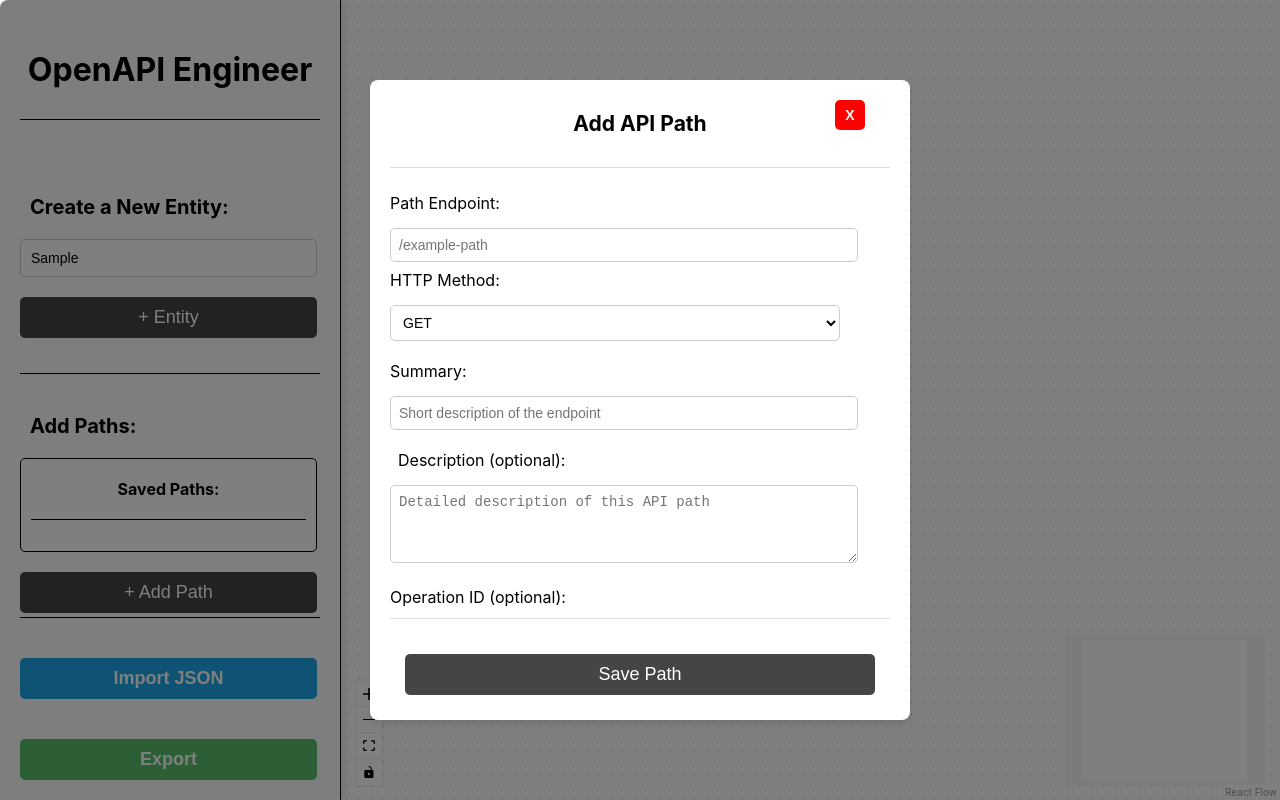
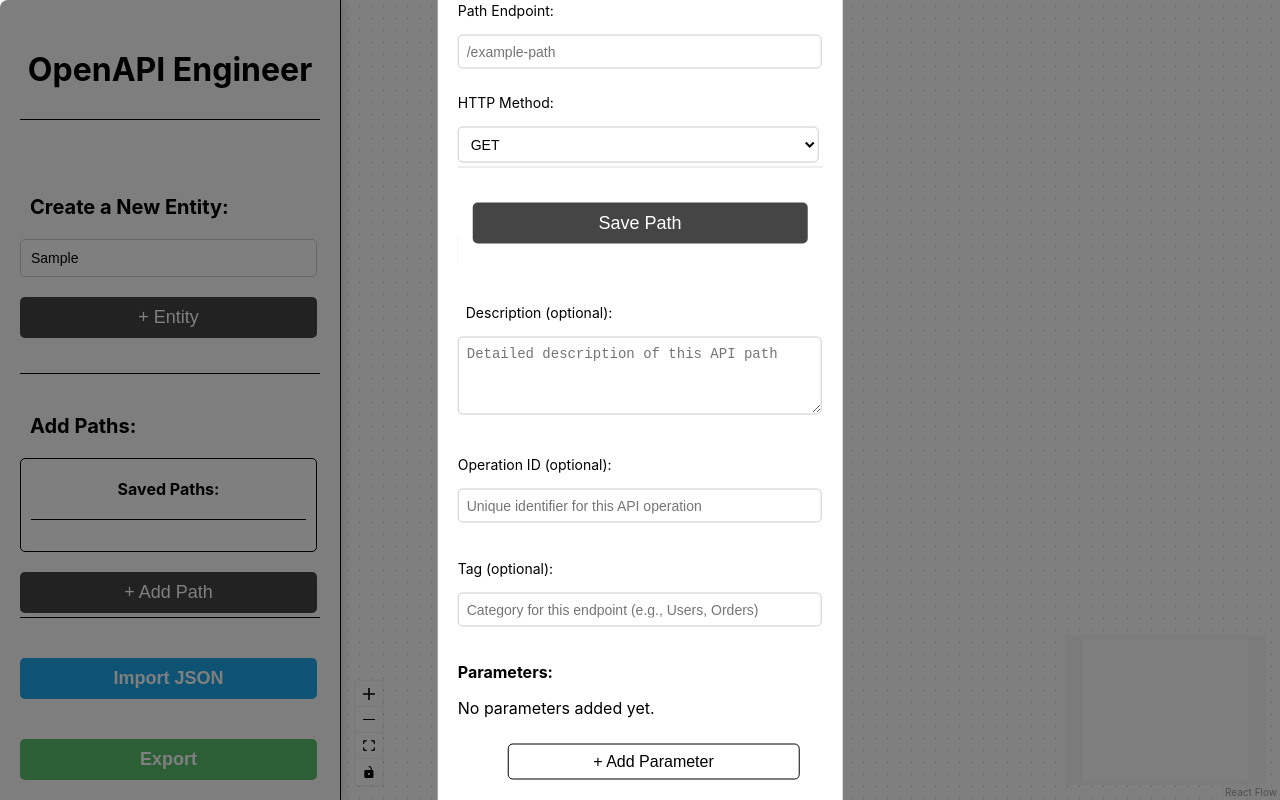
Before and after one commit to dannybodner21/capstone, a React (Create React App) app: page / in a window 1280 px wide. Both pictures are taken after typing "Sample" into the empty fields and a click on the button "+ Add Path". Built offline with nearby package versions, Linux system fonts and the light colour scheme.

Commit message:
more stuff

```diff
--- a/src/App.css
+++ b/src/App.css
@@ -113,6 +113,48 @@
   font-size: 32px;
 }
 
+.close-popup-button {
+  position: absolute;
+  top: 20px;
+  right: 25px;
+  background: white;
+  color: red;
+  border: 1px solid red;
+  padding: 10px;
+  border-radius: 5px;
+  font-size: 14px;
+  cursor: pointer;
+  width: 30px;
+  height: 30px;
+  display: flex;
+  align-items: center;
+  justify-content: center;
+}
+
+.close-popup-button:hover {
+  background: red;
+  color: white;
+}
+
+.add-parameter-button {
+  padding: 8px;
+  background-color: white;
+  border: 1px solid black;
+  color: black;
+  font-size: 16px;
+  border-radius: 5px;
+  cursor: pointer;
+  margin-top: 10px;
+  width: 80%;
+  margin-left: 50px;
+  margin-bottom: 50px;
+}
+
+.add-parameter-button:hover {
+  background-color: black;
+  color: white;
+}
+
 .header-one {
   width: 275px;
   padding: 10px;
@@ -165,6 +207,78 @@
 
 .close-sidebar-button {
   display: none;
+}
+
+.path-popup {
+  position: fixed;
+  top: 50%;
+  left: 50%;
+  transform: translate(-50%, -50%);
+  background: white;
+  padding: 0px 20px 0px 20px;
+  borderRadius: 10px;
+  boxShadow: 0px 4px 6px rgba(0,0,0,0.1);
+  textAlign: left;
+  minWidth: 500px;
+  maxWidth: 80vw;
+  maxHeight: 80vh;
+  overflowY: auto;
+}
+
+.property-popup {
+  width: 60vw;
+  max-width: 550px;
+  height: auto;
+  max-height: 750px;
+  padding: 20px;
+  background: white;
+  border: 1px solid black;
+  position: fixed;
+  left: 50%;
+  top: 50%;
+  transform: translate(-50%, -50%);
+  transition: opacity 0.3s ease-in-out;
+  /*display: isSidebarVisible ? block : none;*/
+  z-index: 10;
+  border-radius: 10px;
+  box-shadow: 2px 2px 10px rgba(0,0,0,0.3);
+}
+
+.export-popup {
+  position: fixed;
+  top: 50%;
+  left: 50%;
+  transform: translate(-50%, -50%);
+  background: white;
+  padding: 20px;
+  border-radius: 8px;
+  box-shadow: 0px 4px 6px rgba(0,0,0,0.1);
+  min-width: 500px;
+  max-width: 80vw;
+  max-height: 80vh;
+  text-align: center;
+  overflow-y: auto;
+  display: flex;
+  flex-direction: column;
+}
+
+.import-popup {
+  position: fixed;
+  top: 50%;
+  left: 50%;
+  transform: translate(-50%, -50%);
+  background: white;
+  padding: 20px;
+  border-radius: 8px;
+  box-shadow: 0px 4px 6px rgba(0,0,0,0.1);
+  min-width: 500px;
+  max-width: 80vw;
+  max-height: 80vh;
+  min-height: 500px;
+  overflow-y: auto;
+  text-align: center;
+  display: flex;
+  flex-direction: column;
 }
 
 
@@ -229,18 +343,23 @@
   .close-sidebar-button {
     display: block;
     position: absolute;
-    top: 120px;
+    top: 140px;
     left: 30px;
     background: white;
     border: 0.5px solid red;
-    font-size: 26px;
+    font-size: 24px;
     font-weight: bold;
     cursor: pointer;
     color: red;
     z-index: 1100;
-    width: 50px;
-    height: 50px;
+    width: 40px;
+    height: 40px;
     border-radius: 8px;
+  }
+
+  .close-sidebar-button:hover {
+    background: red;
+    color: white;
   }
 
   .sidebar-header {
@@ -303,4 +422,37 @@
   .import-button {
     background: #1ca7e8;
   }
+
+  .path-popup {
+    width: 80vw;
+    height: 75vh;
+    overflow-y: auto;
+    border-radius: 10px;
+  }
+
+  .property-popup {
+    width: 80vw;
+    height: 75vh;
+    overflow-y: auto;
+    border-radius: 10px;
+  }
+
+  .export-popup {
+    max-width: 80vw;
+    height: 75vh;
+    overflow-y: auto;
+    border-radius: 10px;
+    font-size: 10px;
+    min-width: 75vw;
+  }
+
+  .import-popup {
+    max-width: 80vw;
+    height: 75vh;
+    overflow-y: auto;
+    border-radius: 10px;
+    font-size: 10px;
+    min-width: 75vw;
+  }
+
 }
--- a/src/App.js
+++ b/src/App.js
@@ -417,44 +417,17 @@ export default function App() {
       >
         <div
           style={{
-            width: "60vw",
-            maxWidth: "550px",
+            display: isSidebarVisible ? "block" : "none",
+          }}
+          className="property-popup"
+          style={{
             height: "auto",
-            maxHeight: "750px",
-            padding: "20px",
-            background: "white",
-            border: "1px solid black",
-            position: "absolute",
-            left: "50%",
-            top: "50%" ,
-            transform: "translate(-50%, -50%)",
-            transition: "opacity 0.3s ease-in-out",
-            display: isSidebarVisible ? "block" : "none",
-            zIndex: "10",
-            borderRadius: "10px",
-            boxShadow: "2px 2px 10px rgba(0,0,0,0.3)",
           }}
         >
 
           <button
             onClick={closeSidebar}
-            style={{
-              position: "absolute",
-              top: "15px",
-              right: "15px",
-              background: "red",
-              color: "white",
-              border: "none",
-              padding: "5px",
-              borderRadius: "5px",
-              fontSize: "14px",
-              cursor: "pointer",
-              width: "24px",
-              height: "24px",
-              display: "flex",
-              alignItems: "center",
-              justifyContent: "center",
-            }}
+            className="close-popup-button"
           >
             <strong>X</strong>
           </button>
@@ -463,7 +436,7 @@ export default function App() {
             color: "black",
             textAlign: "center",
             marginTop: "10px",
-            fontSize: "24px",
+            fontSize: "22px",
           }}>
             Add Property to {selectedEntity ? selectedEntity.data.label : "Entity"}
           </h4>
@@ -610,21 +583,7 @@ export default function App() {
 
         {/* white popup */}
         <div
-          style={{
-            position: "fixed",
-            top: "50%",
-            left: "50%",
-            transform: "translate(-50%, -50%)",
-            background: "white",
-            padding: "0px 20px 0px 20px",
-            borderRadius: "8px",
-            boxShadow: "0px 4px 6px rgba(0,0,0,0.1)",
-            textAlign: "left",
-            minWidth: "500px",
-            maxWidth: "80vw",
-            maxHeight: "80vh",
-            overflowY: "auto",
-          }}
+          className="path-popup"
         >
 
         {/* sticky header */}
@@ -645,44 +604,40 @@ export default function App() {
           {/* close path popup button */}
           <button
             onClick={() => setIsPathPopupVisible(false)}
-            style={{
-              position: "absolute",
-              top: "20px",
-              right: "25px",
-              background: "red",
-              color: "white",
-              border: "none",
-              padding: "10px",
-              borderRadius: "5px",
-              fontSize: "14px",
-              cursor: "pointer",
-              width: "30px",
-              height: "30px",
-              display: "flex",
-              alignItems: "center",
-              justifyContent: "center",
-            }}
+            className="close-popup-button"
           >
             <strong>X</strong>
           </button>
 
-          <h3 style={{ textAlign: "center", }}>Add API Path</h3>
+          <h3
+            style={{
+              textAlign: "center",
+              fontSize: "22px",
+            }}
+          >
+            Add API Path
+          </h3>
 
         </div>
 
           {/* path form content */}
-          <div>
-
-
-
+          <div
+            style={{
+              textAlign: "left",
+              width: "100%",
+            }}
+          >
 
             {/* path endpoint */}
-            <div>
+            <div
+              style={{
+                paddingTop: "15px",
+              }}
+            >
               <label
                 style={{
                   width: "90%",
-                  marginTop: "15px",
-                  fontSize: "16px",
+                  fontSize: "14px",
                   textAlign: "left",
                 }}
               >
@@ -694,7 +649,7 @@ export default function App() {
                 onChange={(e) => setNewPath(e.target.value)}
                 placeholder="/example-path"
                 style={{
-                  width: "90%",
+                  width: "95%",
                   marginTop: "15px",
                   marginBottom: "20px",
                   padding: "8px",
@@ -708,11 +663,15 @@ export default function App() {
 
             {/* HTTP method dropdown */}
             {/* GET,POST,PUT,DELETE,PATCH */}
-            <div>
+            <div
+              style={{
+                paddingTop: "15px",
+              }}
+            >
               <label
                 style={{
                   width: "90%",
-                  fontSize: "16px",
+                  fontSize: "14px",
                   textAlign: "left",
                 }}
               >
@@ -722,7 +681,7 @@ export default function App() {
                 value={httpMethod}
                 onChange={(e) => setHttpMethod(e.target.value)}
                 style={{
-                  width: "90%",
+                  width: "99%",
                   padding: "8px",
                   marginTop: "15px",
                   marginBottom: "20px",
@@ -743,12 +702,15 @@ export default function App() {
             </div>
 
             {/* path summary */}
-            <div>
+            <div
+              style={{
+                paddingTop: "15px",
+              }}
+            >
               <label
                 style={{
                   width: "90%",
-                  marginTop: "15px",
-                  fontSize: "16px",
+                  fontSize: "14px",
                   textAlign: "left",
                 }}
               >
@@ -760,7 +722,7 @@ export default function App() {
                 onChange={(e) => setPathSummary(e.target.value)}
                 placeholder="Short description of the endpoint"
                 style={{
-                  width: "90%",
+                  width: "95%",
                   marginTop: "15px",
                   marginBottom: "20px",
                   padding: "8px",
@@ -772,13 +734,16 @@ export default function App() {
             </div>
 
             {/* path description - optional */}
-            <div>
+            <div
+              style={{
+                paddingTop: "15px",
+              }}
+            >
               <label
                 style={{
                   width: "90%",
-                  marginTop: "15px",
                   padding: "8px",
-                  fontSize: "16px",
+                  fontSize: "14px",
                   textAlign: "left",
                 }}
               >
@@ -789,7 +754,7 @@ export default function App() {
                 onChange={(e) => setPathDescription(e.target.value)}
                 placeholder="Detailed description of this API path"
                 style={{
-                  width: "90%",
+                  width: "95%",
                   marginTop: "15px",
                   padding: "8px",
                   marginBottom: "20px",
@@ -803,12 +768,15 @@ export default function App() {
             </div>
 
             {/* path operation id - optional */}
-            <div>
+            <div
+              style={{
+                paddingTop: "15px",
+              }}
+            >
               <label
                 style={{
                   width: "90%",
-                  marginTop: "15px",
-                  fontSize: "16px",
+                  fontSize: "14px",
                   textAlign: "left",
                 }}
               >
@@ -820,7 +788,7 @@ export default function App() {
                 onChange={(e) => setOperationId(e.target.value)}
                 placeholder="Unique identifier for this API operation"
                 style={{
-                  width: "90%",
+                  width: "95%",
                   marginTop: "15px",
                   marginBottom: "20px",
                   padding: "8px",
@@ -833,12 +801,15 @@ export default function App() {
             </div>
 
             {/* path tag - optional */}
-            <div>
+            <div
+              style={{
+                paddingTop: "15px",
+              }}
+            >
               <label
                 style={{
                   width: "90%",
-                  marginTop: "15px",
-                  fontSize: "16px",
+                  fontSize: "14px",
                   textAlign: "left",
                 }}
               >
@@ -850,7 +821,7 @@ export default function App() {
                 onChange={(e) => setPathTag(e.target.value)}
                 placeholder="Category for this endpoint (e.g., Users, Orders)"
                 style={{
-                  width: "90%",
+                  width: "95%",
                   marginTop: "15px",
                   marginBottom: "20px",
                   padding: "8px",
@@ -863,17 +834,20 @@ export default function App() {
             </div>
 
             {/* path parameters - optional */}
-            <div style={{ marginTop: "20px" }}>
+            <div
+              style={{
+                marginTop: "15px",
+              }}
+            >
 
               <label
                 style={{
                   width: "90%",
-                  marginTop: "15px",
                   fontSize: "16px",
                   textAlign: "left",
                 }}
               >
-                Parameters:
+                <strong>Parameters:</strong>
               </label>
 
               {/* show path parameter details */}
@@ -1045,6 +1019,7 @@ export default function App() {
                             height: "auto",
                             cursor: "pointer",
                             marginLeft: "8px",
+                            fontSize: "10px",
                             padding: "5px 12px 5px 12px",
                           }}
                         >
@@ -1052,7 +1027,6 @@ export default function App() {
                         </button>
                       </div>
 
-
                     </div>
                   ))
                 ) : (
@@ -1062,19 +1036,7 @@ export default function App() {
               {/* add parameter button */}
               <button
                 onClick={addParameter}
-                style={{
-                  padding: "8px",
-                  backgroundColor: "white",
-                  border: "1px solid black",
-                  color: "black",
-                  fontSize: "16px",
-                  borderRadius: "5px",
-                  cursor: "pointer",
-                  marginTop: "10px",
-                  width: "80%",
-                  marginLeft: "50px",
-                  marginBottom: "50px",
-                }}
+                className="add-parameter-button"
               >
                 + Add Parameter
               </button>
@@ -1128,23 +1090,7 @@ export default function App() {
           }}
         >
           <div
-            style={{
-              position: "fixed",
-              top: "50%",
-              left: "50%",
-              transform: "translate(-50%, -50%)",
-              background: "white",
-              padding: "20px",
-              borderRadius: "8px",
-              boxShadow: "0px 4px 6px rgba(0,0,0,0.1)",
-              minWidth: "500px",
-              maxWidth: "80vw",
-              maxHeight: "80vh",
-              overflowY: "auto",
-              textAlign: "center",
-              display: "flex",
-              flexDirection: "column",
-            }}
+            className="export-popup"
           >
             <div
               style={{
@@ -1162,23 +1108,7 @@ export default function App() {
               {/* close popup button */}
               <button
                 onClick={closeExportPopup}
-                style={{
-                  position: "absolute",
-                  top: "20px",
-                  right: "25px",
-                  background: "red",
-                  color: "white",
-                  border: "none",
-                  padding: "10px",
-                  borderRadius: "5px",
-                  fontSize: "14px",
-                  cursor: "pointer",
-                  width: "30px",
-                  height: "30px",
-                  display: "flex",
-                  alignItems: "center",
-                  justifyContent: "center",
-                }}
+                className="close-popup-button"
               >
                 <strong>X</strong>
               </button>
@@ -1448,52 +1378,26 @@ export default function App() {
         >
           {/* white popup div */}
           <div
-            style={{
-              position: "fixed",
-              top: "50%",
-              left: "50%",
-              transform: "translate(-50%, -50%)",
-              background: "white",
-              padding: "20px",
-              borderRadius: "8px",
-              boxShadow: "0px 4px 6px rgba(0,0,0,0.1)",
-              minWidth: "500px",
-              maxWidth: "80vw",
-              maxHeight: "80vh",
-              minHeight: "500px",
-              overflowY: "auto",
-              textAlign: "center",
-              display: "flex",
-              flexDirection: "column",
-            }}
+            className="import-popup"
           >
 
             {/* close import popup button */}
             <button
               onClick={() => setIsImportPopupVisible(false)}
-              style={{
-                position: "absolute",
-                top: "20px",
-                right: "25px",
-                background: "red",
-                color: "white",
-                border: "none",
-                padding: "10px",
-                borderRadius: "5px",
-                fontSize: "14px",
-                cursor: "pointer",
-                width: "30px",
-                height: "30px",
-                display: "flex",
-                alignItems: "center",
-                justifyContent: "center",
-              }}
+              className="close-popup-button"
             >
               <strong>X</strong>
             </button>
 
             {/* header */}
-            <h3 style={{ textAlign: "center" }}>Import OpenAPI JSON</h3>
+            <h3
+              style={{
+                textAlign: "center",
+                fontSize: "22px",
+              }}
+            >
+              Import OpenAPI JSON
+            </h3>
 
             {/* textbox for JSON */}
             <textarea
@@ -1502,7 +1406,8 @@ export default function App() {
               placeholder="Paste your JSON here..."
               style={{
                 width: "95%",
-                height: "350px",
+                flexGrow: "1",
+                overflowY: "auto",
                 marginTop: "20px",
                 padding: "10px",
                 borderRadius: "5px",
@@ -1513,7 +1418,7 @@ export default function App() {
             <div style={{
               marginTop: "20px",
               display: "flex",
-              justifyContent: "space-between",
+              justifyContent: "center",
             }}>
               <button
                 onClick={importOpenAPI}
```
